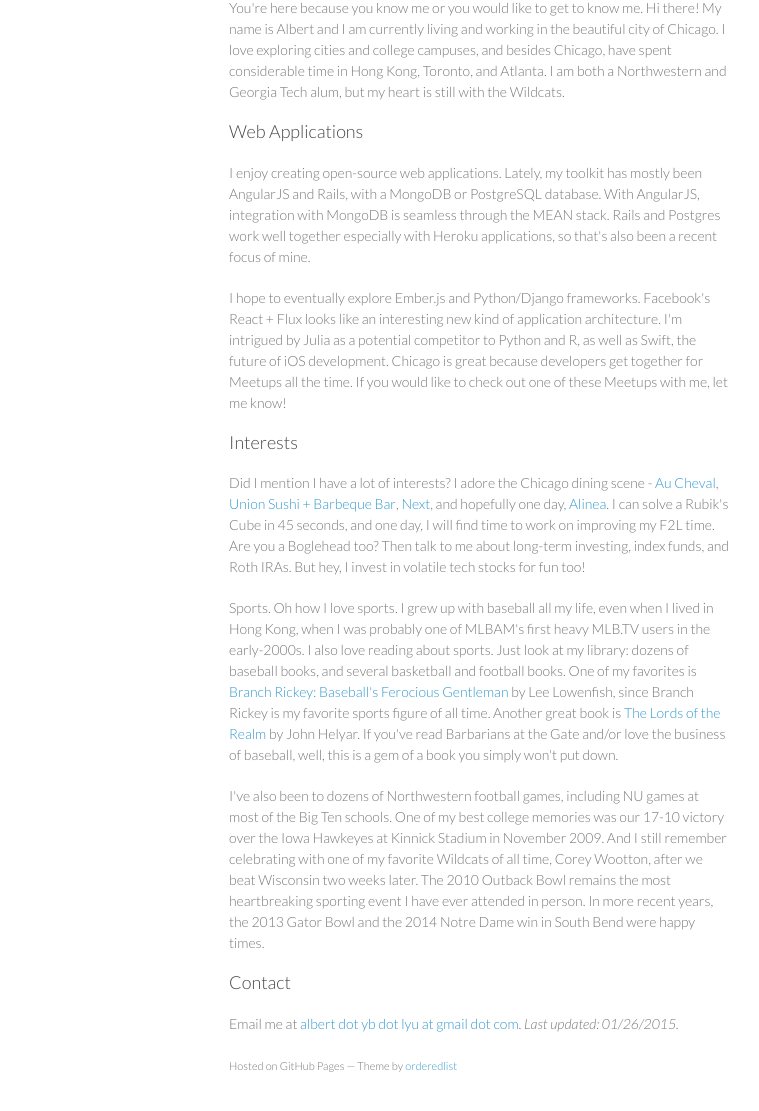
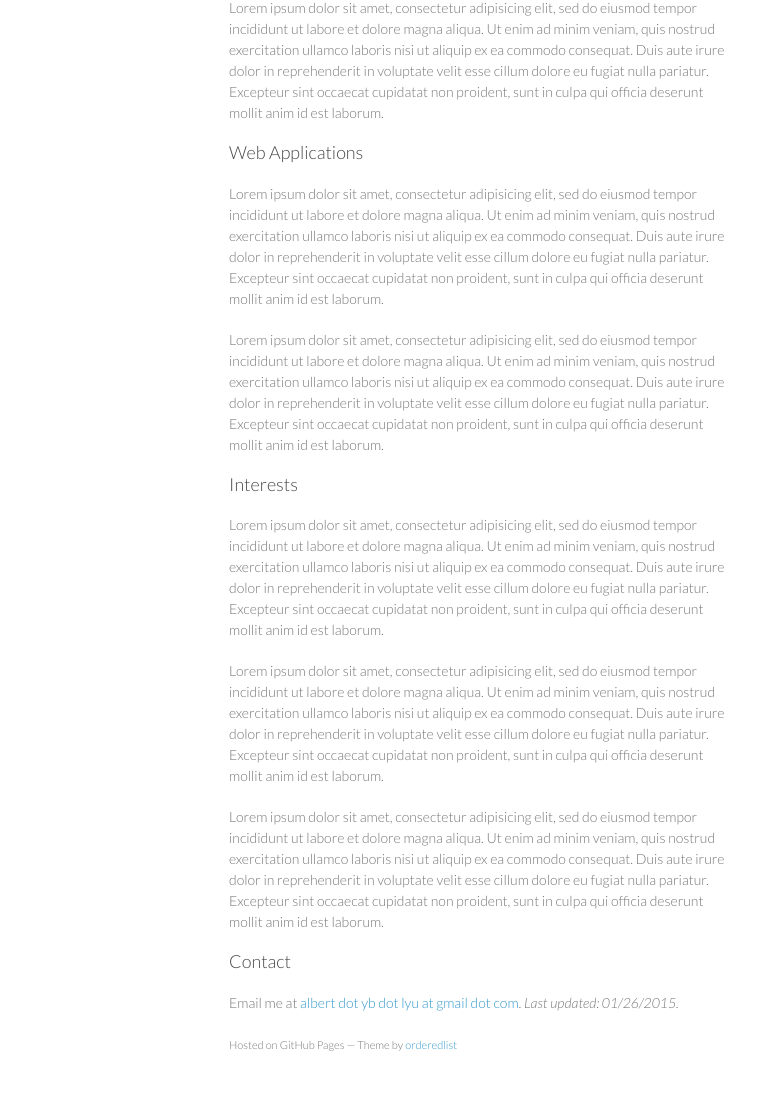
Before and after one commit to albertlyu/albertlyu.github.io, a website: page index.html in a window 1280 px wide. Shown: the part 93-1204 px from the top of the page, 341-1100 px from the left. Drawn offline with Linux system fonts and the light colour scheme.

Commit message:
Update index.html
Lorem ipsum each paragraph

```diff
--- a/index.html
+++ b/index.html
@@ -31,19 +31,19 @@
       <section>
 
         <h4><a href="#intro" class="anchor"></a>Introduction</h4>
-        <p>You're here because you know me or you would like to get to know me. Hi there! My name is Albert and I am currently living and working in the beautiful city of Chicago. I love exploring cities and college campuses, and besides Chicago, have spent considerable time in Hong Kong, Toronto, and Atlanta. I am both a Northwestern and Georgia Tech alum, but my heart is still with the Wildcats.</p>
+        <p>Lorem ipsum dolor sit amet, consectetur adipisicing elit, sed do eiusmod tempor incididunt ut labore et dolore magna aliqua. Ut enim ad minim veniam, quis nostrud exercitation ullamco laboris nisi ut aliquip ex ea commodo consequat. Duis aute irure dolor in reprehenderit in voluptate velit esse cillum dolore eu fugiat nulla pariatur. Excepteur sint occaecat cupidatat non proident, sunt in culpa qui officia deserunt mollit anim id est laborum.</p>
 
         <h4><a href="#web-apps" class="anchor"></a>Web Applications</h4>
-        <p>I enjoy creating open-source web applications. Lately, my toolkit has mostly been AngularJS and Rails, with a MongoDB or PostgreSQL database. With AngularJS, integration with MongoDB is seamless through the MEAN stack. Rails and Postgres work well together especially with Heroku applications, so that's also been a recent focus of mine.</p>
+        <p>Lorem ipsum dolor sit amet, consectetur adipisicing elit, sed do eiusmod tempor incididunt ut labore et dolore magna aliqua. Ut enim ad minim veniam, quis nostrud exercitation ullamco laboris nisi ut aliquip ex ea commodo consequat. Duis aute irure dolor in reprehenderit in voluptate velit esse cillum dolore eu fugiat nulla pariatur. Excepteur sint occaecat cupidatat non proident, sunt in culpa qui officia deserunt mollit anim id est laborum.</p>
 
-        <p>I hope to eventually explore Ember.js and Python/Django frameworks. Facebook's React + Flux looks like an interesting new kind of application architecture. I'm intrigued by Julia as a potential competitor to Python and R, as well as Swift, the future of iOS development. Chicago is great because developers get together for Meetups all the time. If you would like to check out one of these Meetups with me, let me know!</p>
+        <p>Lorem ipsum dolor sit amet, consectetur adipisicing elit, sed do eiusmod tempor incididunt ut labore et dolore magna aliqua. Ut enim ad minim veniam, quis nostrud exercitation ullamco laboris nisi ut aliquip ex ea commodo consequat. Duis aute irure dolor in reprehenderit in voluptate velit esse cillum dolore eu fugiat nulla pariatur. Excepteur sint occaecat cupidatat non proident, sunt in culpa qui officia deserunt mollit anim id est laborum.</p>
 
         <h4><a href="#interests" class="anchor"></a>Interests</h4>
-        <p>Did I mention I have a lot of interests? I adore the Chicago dining scene - <a href="http://auchevalchicago.com/">Au Cheval</a>, <a href="http://www.eatatunion.com/">Union Sushi + Barbeque Bar</a>, <a href="https://www.nextrestaurant.com/">Next</a>, and hopefully one day, <a href="http://website.alinearestaurant.com/site/">Alinea</a>. I can solve a Rubik's Cube in 45 seconds, and one day, I will find time to work on improving my F2L time. Are you a Boglehead too? Then talk to me about long-term investing, index funds, and Roth IRAs. But hey, I invest in volatile tech stocks for fun too!</p>
+        <p>Lorem ipsum dolor sit amet, consectetur adipisicing elit, sed do eiusmod tempor incididunt ut labore et dolore magna aliqua. Ut enim ad minim veniam, quis nostrud exercitation ullamco laboris nisi ut aliquip ex ea commodo consequat. Duis aute irure dolor in reprehenderit in voluptate velit esse cillum dolore eu fugiat nulla pariatur. Excepteur sint occaecat cupidatat non proident, sunt in culpa qui officia deserunt mollit anim id est laborum.</p>
 
-        <p>Sports. Oh how I love sports. I grew up with baseball all my life, even when I lived in Hong Kong, when I was probably one of MLBAM's first heavy MLB.TV users in the early-2000s. I also love reading about sports. Just look at my library: dozens of baseball books, and several basketball and football books. One of my favorites is <a href="http://www.amazon.com/Branch-Rickey-Baseballs-Ferocious-Gentleman/dp/0803224532">Branch Rickey: Baseball's Ferocious Gentleman</a> by Lee Lowenfish, since Branch Rickey is my favorite sports figure of all time. Another great book is <a href="http://www.amazon.com/The-Lords-Realm-John-Helyar/dp/0345465245">The Lords of the Realm</a> by John Helyar. If you've read Barbarians at the Gate and/or love the business of baseball, well, this is a gem of a book you simply won't put down.</p>
+        <p>Lorem ipsum dolor sit amet, consectetur adipisicing elit, sed do eiusmod tempor incididunt ut labore et dolore magna aliqua. Ut enim ad minim veniam, quis nostrud exercitation ullamco laboris nisi ut aliquip ex ea commodo consequat. Duis aute irure dolor in reprehenderit in voluptate velit esse cillum dolore eu fugiat nulla pariatur. Excepteur sint occaecat cupidatat non proident, sunt in culpa qui officia deserunt mollit anim id est laborum.</p>
 
-        <p>I've also been to dozens of Northwestern football games, including NU games at most of the Big Ten schools. One of my best college memories was our 17-10 victory over the Iowa Hawkeyes at Kinnick Stadium in November 2009. And I still remember celebrating with one of my favorite Wildcats of all time, Corey Wootton, after we beat Wisconsin two weeks later. The 2010 Outback Bowl remains the most heartbreaking sporting event I have ever attended in person. In more recent years, the 2013 Gator Bowl and the 2014 Notre Dame win in South Bend were happy times.</p>
+        <p>Lorem ipsum dolor sit amet, consectetur adipisicing elit, sed do eiusmod tempor incididunt ut labore et dolore magna aliqua. Ut enim ad minim veniam, quis nostrud exercitation ullamco laboris nisi ut aliquip ex ea commodo consequat. Duis aute irure dolor in reprehenderit in voluptate velit esse cillum dolore eu fugiat nulla pariatur. Excepteur sint occaecat cupidatat non proident, sunt in culpa qui officia deserunt mollit anim id est laborum.</p>
 
         <h4><a name="contact" class="anchor" href="#contact"><span class="octicon octicon-link"></span></a>Contact</h4>
 
```
